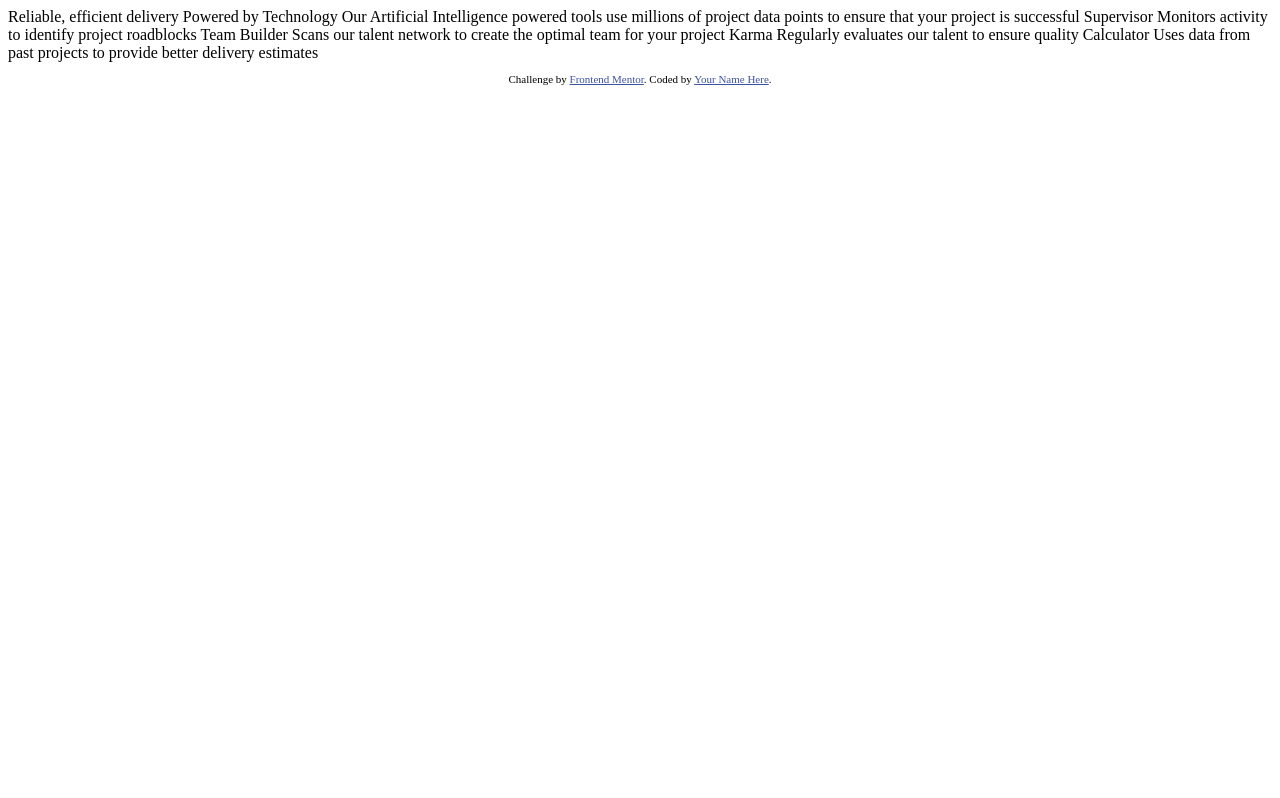
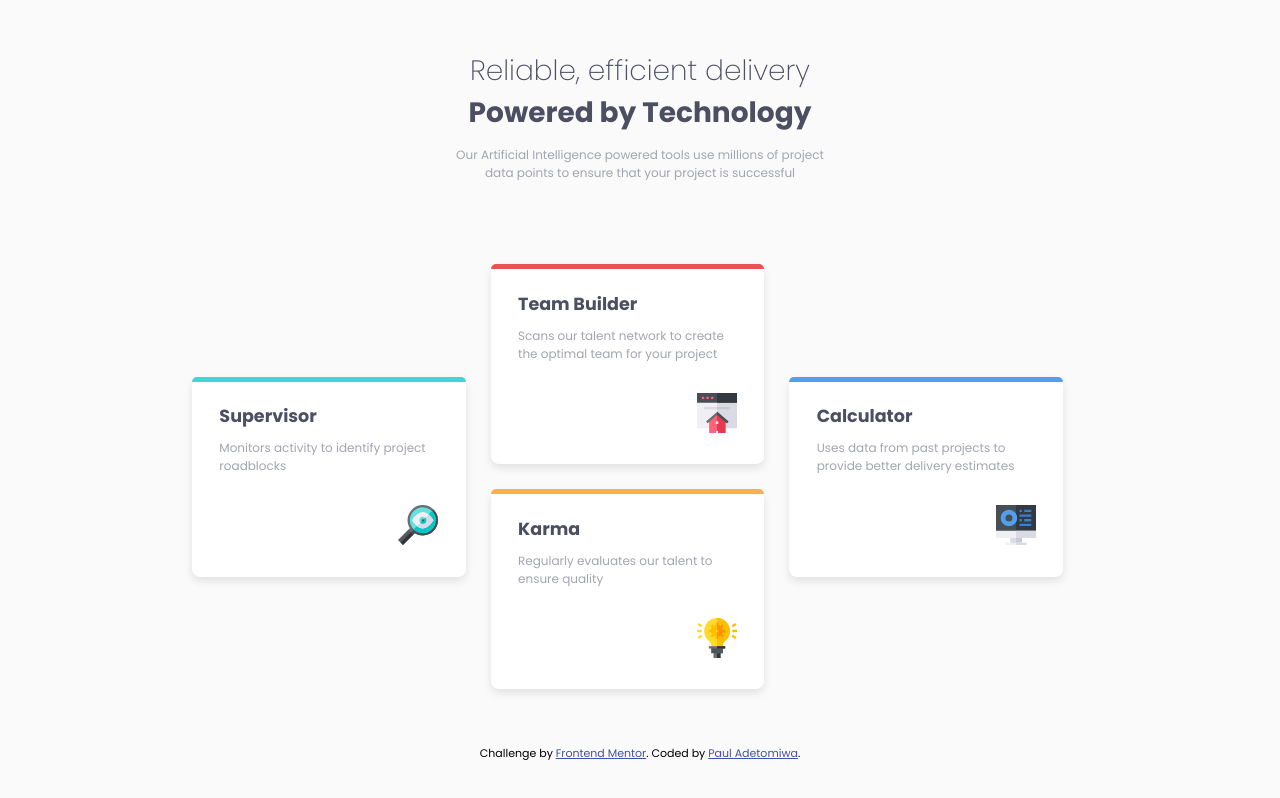
Before and after one commit to PaulAdetomiwa/four-card-feature, a plain HTML site: page index.html in a window 1280 px wide. Drawn offline with Linux system fonts and the light colour scheme.

Commit message:
modified:   index.html

```diff
--- a/index.html
+++ b/index.html
@@ -3,6 +3,8 @@
 <head>
   <meta charset="UTF-8">
   <meta name="viewport" content="width=device-width, initial-scale=1.0"> <!-- displays site properly based on user's device -->
+
+  <link href="https://fonts.googleapis.com/css2?family=Poppins:wght@100;200;300;400;500;600;700;800;900&display=swap" rel="stylesheet">
 
   <link rel="icon" type="image/png" sizes="32x32" href="./images/favicon-32x32.png">
 
@@ -10,36 +12,218 @@
 
   <!-- Feel free to remove these styles or customise in your own stylesheet 👍 -->
   <style>
-    .attribution { font-size: 11px; text-align: center; }
-    .attribution a { color: hsl(228, 45%, 44%); }
+    .attribution {
+      font-size: 11px;
+      text-align: center;
+    }
+
+    .attribution a {
+      color: hsl(228, 45%, 44%);
+    }
+
+    body {
+      font-family: 'Poppins', sans-serif;
+      font-size: 15px;
+      height: 100vh;
+      margin: 0;
+      background-color: hsl(0, 0%, 98%);
+      justify-content: center;
+      align-items: center;
+    }
+
+    .main {
+      display: flex;
+      flex-direction: column;
+      gap: 20px;
+      justify-content: center;
+      align-items: center;
+      margin-top: 50px;
+    }
+
+    .main header {
+      gap: 0;
+      text-align: center;
+      width: 36%;
+      margin: 0 32%;
+      display: flex;
+      flex-direction: column;
+      justify-items: center;
+      align-items: center;
+    }
+
+    .main header h2 {
+      color: hsl(234, 12%, 34%);
+      font-size: 28px;
+      font-weight: 200;
+      margin: 0;
+    }
+
+    .main header h1 {
+      color: hsl(234, 12%, 34%);
+      font-size: 28px;
+      margin: 0;
+    }
+
+    .main header p {
+      color: hsl(229, 6%, 66%);
+      width: 80%;
+      font-size: 12px;
+      justify-self: center;
+    }
+
+    .container {
+      height: 400px;
+      padding: 50px;
+      display: grid;
+      grid-template-columns: repeat(3, 1fr) auto;
+      grid-template-rows: auto;
+      gap: 25px;
+      width: 70%;
+    }
+
+    .card {
+      background-color: white;
+      margin: 0;
+      box-shadow: 0 4px 8px rgba(0, 0, 0, 0.1);
+      border-radius: 8px;
+      display: flex;
+      flex-direction: column;
+      height: 200px;
+      position: relative;
+    }
+
+    .bar1 {
+      background-color: hsl(180, 62%, 55%);
+      height: 5px;
+      padding: 0;
+      margin: 0;
+      border-radius: 8px 8px 0 0;
+    }
+
+    .bar2 {
+      background-color: hsl(0, 78%, 62%);
+      height: 5px;
+      padding: 0;
+      margin: 0;
+      border-radius: 8px 8px 0 0;
+    }
+
+    .bar3 {
+      background-color: hsl(34, 97%, 64%);
+      height: 5px;
+      padding: 0;
+      margin: 0;
+      border-radius: 8px 8px 0 0;
+    }
+
+    .bar4 {
+      background-color: hsl(212, 86%, 64%);
+      height: 5px;
+      padding: 0;
+      margin: 0;
+      border-radius: 8px 8px 0 0;
+    }
+
+    .first {
+      grid-column: 1 / 2;
+      grid-row: 1 / 2;
+      align-self: center;
+      justify-self: center;
+    }
+
+    .second {
+      grid-column: 2 / 3;
+      grid-row: 1 / 2;
+      display: flex;
+      flex-direction: column;
+      gap: 25px;
+    }
+
+    .third {
+      grid-column: 3 / 4;
+      grid-row: 1 / 2;
+      align-self: center;
+      justify-self: center;
+    }
+
+    .card h3 {
+      width: 80%;
+      margin: 8% 10% 10px 10%;
+      color: hsl(234, 12%, 34%);
+    }
+
+    .card span {
+      width: 80%;
+      margin-left: 10%;
+      font-size: 12px;
+      color: hsl(229, 6%, 66%);
+    }
+
+    .img-cntr {
+      width: 80%;
+      height: 50px;
+      align-items: center;
+      align-self: center;
+      margin-top: 30px;
+    }
+
+    .img-cntr img {
+      height: 40px;
+      width: 40px;
+      float: right;
+    }
+
   </style>
 </head>
 <body>
+  <div class="main">
+    <header>
+      <h2>Reliable, efficient delivery</h2>
+      <h1>Powered by Technology</h1>
 
-  Reliable, efficient delivery
-  Powered by Technology
+      <p>Our Artificial Intelligence powered tools use millions of project data points
+      to ensure that your project is successful</p>
+  </header>
 
-  Our Artificial Intelligence powered tools use millions of project data points
-  to ensure that your project is successful
+  <div class="container">
+    <div class="first">
+      <div class="card">
+        <div class="bar1"></div>
+        <h3>Supervisor</h3>
+        <span>Monitors activity to identify project roadblocks</span>
+        <div class="img-cntr"><img src="./images/icon-supervisor.svg" alt="supervisor"></div>
+      </div>
+    </div>
+    <div class="second">
+      <div class="card">
+        <div class="bar2"></div>
+        <h3>Team Builder</h3>
+        <span>Scans our talent network to create the optimal team for your project</span>
+        <div class="img-cntr"><img src="./images/icon-team-builder.svg" alt="team-builder"></div>
+      </div>
+      <div class="card">
+        <div class="bar3"></div>
+        <h3>Karma</h3>
+        <span>Regularly evaluates our talent to ensure quality</span>
+        <div class="img-cntr"><img src="./images/icon-karma.svg" alt="karma"></div>
+      </div>
+    </div>
+    <div class="third">
+      <div class="card">
+        <div class="bar4"></div>
+        <h3>Calculator</h3>
+        <span>Uses data from past projects to provide better delivery estimates</span>
+        <div class="img-cntr"><img src="./images/icon-calculator.svg" alt="calculator"></div>
+      </div>
+    </div>
+  </div>
 
-  Supervisor
-  Monitors activity to identify project roadblocks
-
-  Team Builder
-  Scans our talent network to create the optimal team for your project
-
-  Karma
-  Regularly evaluates our talent to ensure quality
-
-  Calculator
-  Uses data from past projects to provide better delivery estimates
-
-
-  <footer>
-    <p class="attribution">
-      Challenge by <a href="https://www.frontendmentor.io?ref=challenge" target="_blank">Frontend Mentor</a>.
-      Coded by <a href="#">Your Name Here</a>.
-    </p>
-  </footer>
+    <footer>
+      <p class="attribution">
+        Challenge by <a href="https://www.frontendmentor.io?ref=challenge" target="_blank">Frontend Mentor</a>.
+        Coded by <a href="#">Paul Adetomiwa</a>.
+      </p>
+    </footer>
+  </div>
 </body>
 </html>
```
